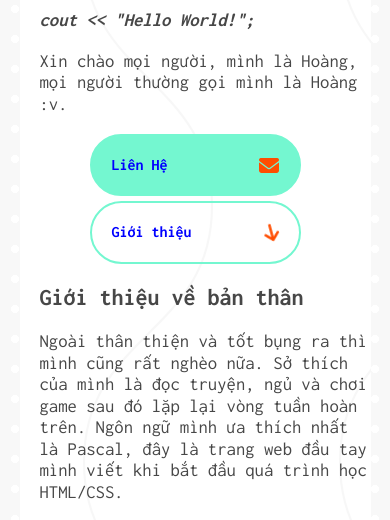
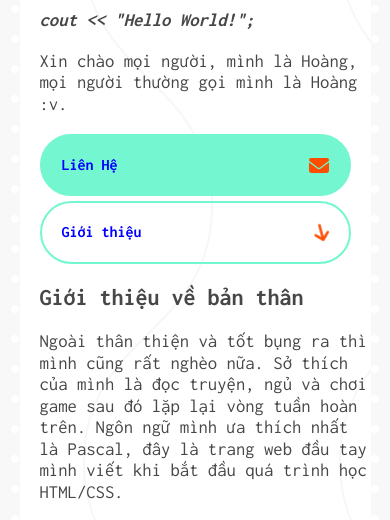
Before and after one commit to zazacyb-hoang/zazacyb-hoang.github.io, a plain HTML site: page index.html in a window 390 px wide. Shown: the part 306-826 px from the top of the page. Drawn offline with nearby package versions, Linux system fonts and the light colour scheme.

Commit message:
Update style.css

```diff
--- a/style.css
+++ b/style.css
@@ -111,5 +111,8 @@ footer {
     h1, h2, h3, h4, .btn a, ul {
         margin-left: 20px;
     }
-
+    .btn{
+        margin-left: 20px;
+        margin-right: 20px;
+    }
 }
```
